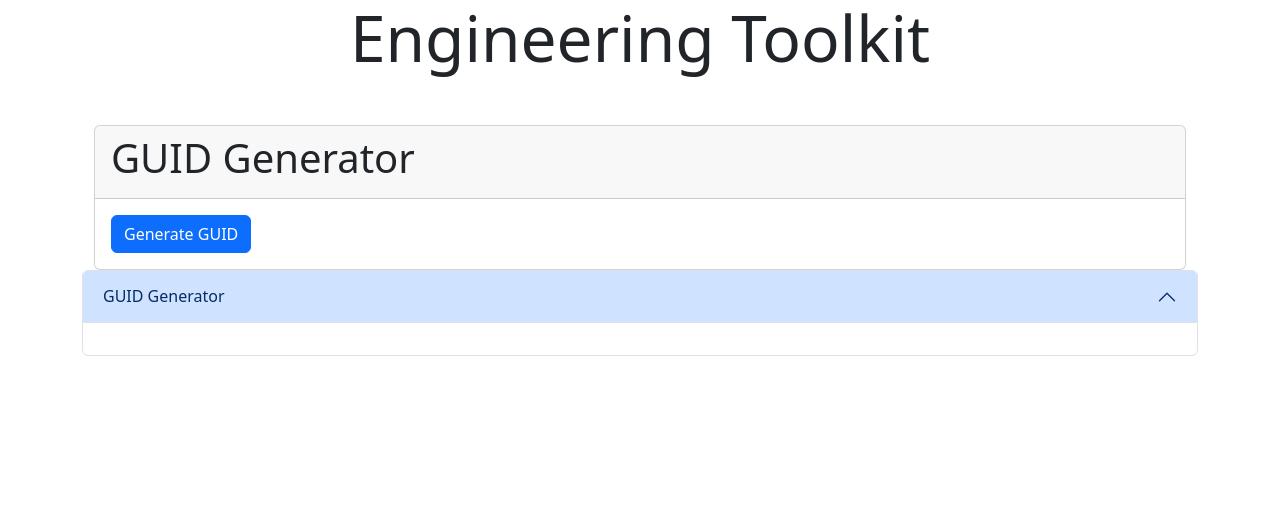
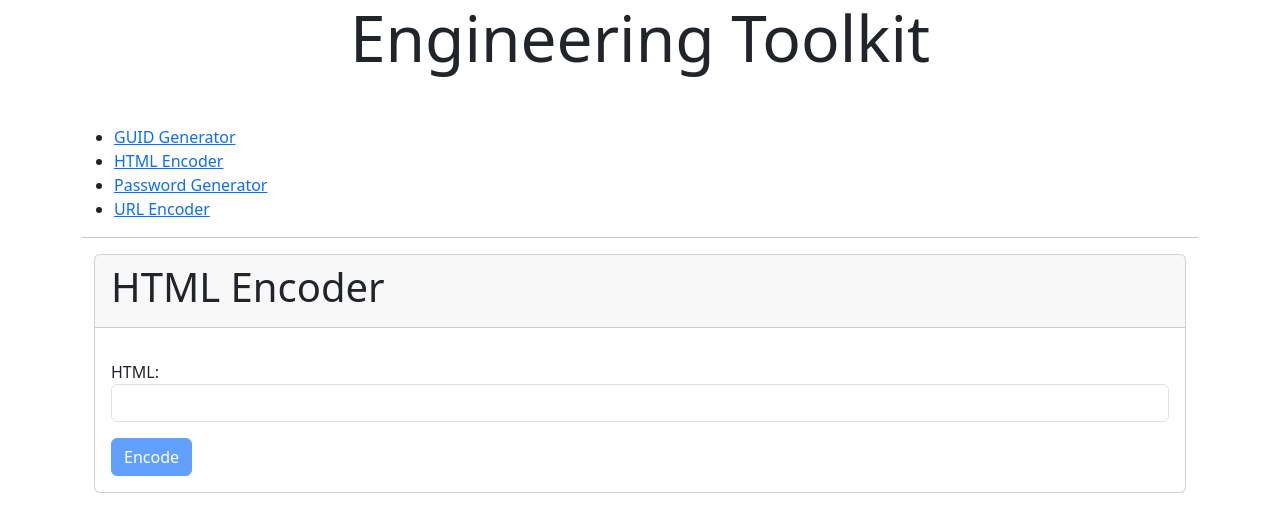
Before and after one commit to silver-softie/engineering-tools, an Angular app: page /html-encoder in a window 1280 px wide. Before the commit this address led to /. Shown: the top 532 px of the page. Built offline with nearby package versions, Linux system fonts and the light colour scheme.

Commit message:
Gone for a simple, non-dynamic layout.

```diff
--- a/angular.json
+++ b/angular.json
@@ -44,7 +44,7 @@
               "budgets": [
                 {
                   "type": "initial",
-                  "maximumWarning": "500kB",
+                  "maximumWarning": "1MB",
                   "maximumError": "1MB"
                 },
                 {
--- a/src/app/app.component.html
+++ b/src/app/app.component.html
@@ -1,12 +1,16 @@
 <h1 class="display-3 text-center">Engineering Toolkit</h1>
-
 
 <div class="container mt-5">
 
-  <div class="accordion" id="toolAccordion">
+  <ul>
+    <li><a [routerLink]="['/guid-generator']">GUID Generator</a></li>
+    <li><a [routerLink]="['/html-encoder']">HTML Encoder</a></li>
+    <li><a [routerLink]="['/password-generator']">Password Generator</a></li>
+    <li><a [routerLink]="['/url-encoder']">URL Encoder</a></li>
+  </ul>
 
-    <ng-template #viewContainerRef></ng-template>
+  <hr />
 
-  </div>
+  <router-outlet></router-outlet>
 
 </div>
--- a/src/app/app.component.ts
+++ b/src/app/app.component.ts
@@ -1,7 +1,5 @@
-import { Component, ViewChild, ViewContainerRef, ComponentRef, OnInit, ComponentFactoryResolver, TemplateRef, Renderer2 } from '@angular/core';
-import { PasswordGeneratorComponent } from './password-generator/password-generator.component';
-import { GuidGeneratorComponent } from './guid-generator/guid-generator.component';
-import { UrlEncoderComponent } from './url-encoder/url-encoder.component';
+import { Component } from '@angular/core';
+import { RouterModule, RouterOutlet } from '@angular/router';
 
 interface DynamicComponent {
   component: any,
@@ -13,62 +11,12 @@ interface DynamicComponent {
 @Component({
   selector: 'app-root',
   imports: [
-    GuidGeneratorComponent,
-    PasswordGeneratorComponent,
-    UrlEncoderComponent
+    RouterModule,
+    RouterOutlet,
   ],
   templateUrl: './app.component.html',
   styleUrl: './app.component.css'
 })
 export class AppComponent {
   title = 'engineering-tools';
-
-  @ViewChild('viewContainerRef', { read: ViewContainerRef, static: true }) viewContainerRef!: ViewContainerRef;
-
-  components: DynamicComponent[] = [
-    { component: GuidGeneratorComponent, headingId: 'headingOne', collapse: 'collapseOne', heading: 'GUID Generator' },
-    //{ component: PasswordGeneratorComponent, headingId: 'headingTwo', collapse: 'collapseTwo', heading: 'Password Generator' },
-    //{ component: UrlEncoderComponent, headingId: 'headingThree', collapse: 'collapseThree', heading: 'URL Encoder' }
-  ];
-
-  beforeTemplate = `
-    <div class="accordion-item">
-      <h2 class="accordion-header" id="headingOne">
-        <button class="accordion-button" type="button" data-bs-toggle="collapse" data-bs-target="#collapseOne"
-          aria-expanded="true" aria-controls="collapseOne">
-          GUID Generator
-        </button>
-      </h2>
-      <div id="collapseOne" class="accordion-collapse collapse show" aria-labelledby="headingOne"
-        data-bs-parent="#toolAccordion">
-        <div class="accordion-body">`;
-
-  afterTemplate = `</div></div></div>`;
-
-  constructor(private componentFactoryResolver: ComponentFactoryResolver, private renderer: Renderer2) {
-  }
-
-  ngOnInit(): void {
-    this.viewContainerRef.clear();
-    this.components.forEach(dynamicComponent => {
-
-      // Add markup before the component
-      const beforeElement = this.renderer.createElement('div');
-      beforeElement.innerHTML = this.beforeTemplate;
-      this.viewContainerRef.element.nativeElement.parentElement.appendChild(beforeElement);
-
-      const componentFactory = this.componentFactoryResolver.resolveComponentFactory(dynamicComponent.component);
-      this.viewContainerRef.createComponent(componentFactory);
-
-      //this.viewContainerRef.element.nativeElement.parentElement.appendChild(componentFactory.create(dynamicComponent.component));
-
-      // Add markup after the component
-      const afterElement = this.renderer.createElement('div');
-      afterElement.innerHTML = this.afterTemplate;
-      this.viewContainerRef.element.nativeElement.parentElement.appendChild(afterElement);
-    });
-
-  }
-
-
 }
--- a/src/app/app.routes.ts
+++ b/src/app/app.routes.ts
@@ -1,3 +1,12 @@
 import { Routes } from '@angular/router';
+import { PasswordGeneratorComponent } from './password-generator/password-generator.component';
+import { UrlEncoderComponent } from './url-encoder/url-encoder.component';
+import { GuidGeneratorComponent } from './guid-generator/guid-generator.component';
+import { HtmlEncoderComponent } from './html-encoder/html-encoder.component';
 
-export const routes: Routes = [];
+export const routes: Routes = [
+  { path: 'guid-generator', component: GuidGeneratorComponent },
+  { path: 'html-encoder', component: HtmlEncoderComponent },
+  { path: 'password-generator', component: PasswordGeneratorComponent },
+  { path: 'url-encoder', component: UrlEncoderComponent }
+];
--- a/src/app/html-encoder/html-encoder.component.html
+++ b/src/app/html-encoder/html-encoder.component.html
@@ -1 +1,27 @@
-<p>html-encoder works!</p>
+<div class="container">
+  <div class="card">
+    <div class="card-header">
+      <h1 class="card-title">HTML Encoder</h1>
+    </div>
+
+    <div class="card-body">
+      <div class="form-group my-3">
+        <label for="separator">HTML:</label>
+        <input type="text" id="separator" class="form-control" [(ngModel)]="html">
+      </div>
+
+      <button class="btn btn-primary" (click)="encodeHtml()" [disabled]="!html">Encode</button>
+    </div>
+
+    @if(encodedHtml) {
+    <div class="card-footer">
+      <p>Encoded HTML:</p>
+      <p id="encodedHtml" class="fw-bold">{{ encodedHtml }}</p>
+
+      <button class="btn btn-secondary" [ngClass]="{'btn-secondary': !isCopied, 'btn-info': isCopied}"
+        (click)="copyToClipboard()">{{ copyButtonText }}</button>
+    </div>
+    }
+  </div>
+
+</div>
--- a/src/app/html-encoder/html-encoder.component.ts
+++ b/src/app/html-encoder/html-encoder.component.ts
@@ -1,11 +1,37 @@
 import { Component } from '@angular/core';
+import { FormsModule } from '@angular/forms';
+import { Clipboard } from '@angular/cdk/clipboard';
+import { CommonModule } from '@angular/common';
 
 @Component({
   selector: 'app-html-encoder',
-  imports: [],
+  standalone: true,
+  imports: [CommonModule, FormsModule],
   templateUrl: './html-encoder.component.html',
   styleUrl: './html-encoder.component.css'
 })
 export class HtmlEncoderComponent {
+  html: string = '';
+  encodedHtml: string = '';
+  copyButtonText: string = 'Copy to clipboard';
+  isCopied: boolean = false;
 
+  constructor(private clipboard: Clipboard) {
+  }
+
+  encodeHtml(): void {
+    const tempDiv = document.createElement('div');
+    tempDiv.innerText = this.html;
+    this.encodedHtml = tempDiv.innerHTML;
+  }
+
+  copyToClipboard(): void {
+    this.clipboard.copy(this.encodedHtml);
+    this.copyButtonText = 'Copied to clipboard';
+    this.isCopied = true;
+    setTimeout(() => {
+      this.copyButtonText = 'Copy to clipboard';
+      this.isCopied = false;
+    }, 1000);
+  }
 }
--- a/src/app/url-encoder/url-encoder.component.ts
+++ b/src/app/url-encoder/url-encoder.component.ts
@@ -5,6 +5,7 @@ import { CommonModule } from '@angular/common';
 
 @Component({
   selector: 'app-url-encoder',
+  standalone: true,
   imports: [CommonModule, FormsModule],
   templateUrl: './url-encoder.component.html',
   styleUrl: './url-encoder.component.css'
```
Also changed, not shown: src/app/app.config.ts (+10 -1 lines).
